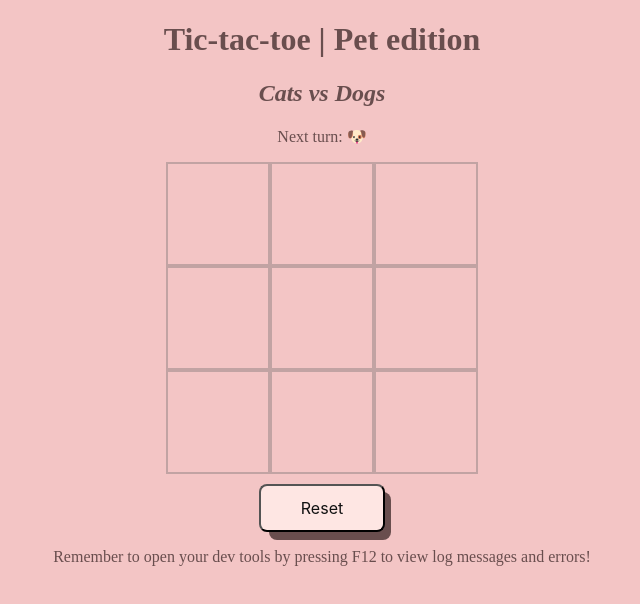
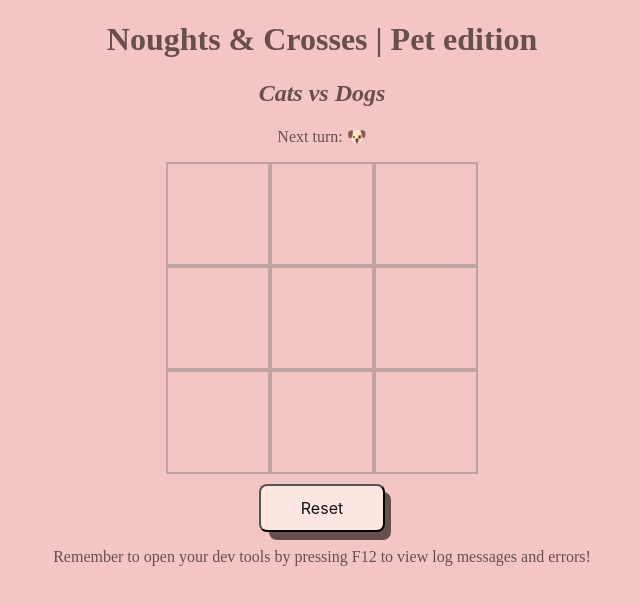
Before and after one commit to mgrinstein/tic-bark-purr, a plain HTML site: page index.html in a window 1280 px wide. Shown: the whole page, without its empty margins (318-958 px from the left). Drawn offline with Linux system fonts and the light colour scheme.

Commit message:
refactor: rename app

```diff
--- a/index.html
+++ b/index.html
@@ -11,7 +11,7 @@
 </head>
 <body>
   <!-- <h1>Noughts & Crosses</h1> -->
-  <h1>Tic-tac-toe | Pet edition</h1>
+  <h1>Noughts & Crosses | Pet edition</h1>
   <h2><i>Cats vs Dogs</i></h2>
   <p id="current-player-display">Next turn: <span id="current-player-name"></span></p>
   <p id="winner-display">The winner is <span id="winner-name"></span></p>
```
